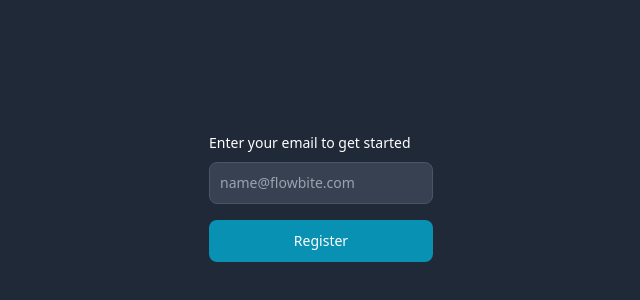
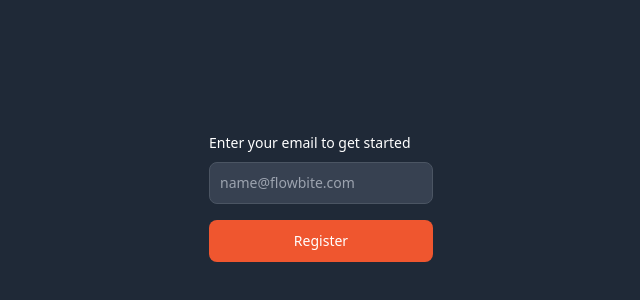
Before and after one commit to jeremyrdavis/thanksgivingaidemo, a React (Vite) app in the folder src/main/webui/: page / in a window 1280 px wide. Shown: the part 204-504 px from the top of the page, without its empty margins (319-959 px from the left). Built offline with nearby package versions, Linux system fonts and the light colour scheme.

Commit message:
replaced 'cyan' with svelte colors

```diff
--- a/src/main/webui/tailwind.config.js
+++ b/src/main/webui/tailwind.config.js
@@ -3,8 +3,90 @@ import flowbite from "flowbite-react/tailwind";
 /** @type {import('tailwindcss').Config} */
 export default {
   content: ["./index.html", "./src/**/*.{js,ts,jsx,tsx}", flowbite.content()],
+  plugins: [flowbite.plugin()],
   theme: {
-    extend: {},
-  },
-  plugins: [flowbite.plugin()],
+    extend: {
+      zIndex: {
+        '100': '100'
+      },
+      colors: {
+        // flowbite-svelte
+        cyan: {
+          50: '#FFF5F2',
+          100: '#FFF1EE',
+          200: '#FFE4DE',
+          300: '#FFD5CC',
+          400: '#FFBCAD',
+          500: '#FE795D',
+          600: '#EF562F',
+          700: '#EB4F27',
+          800: '#CC4522',
+          900: '#A5371B'
+        }
+        // pink
+        // primary: {"50":"#fdf2f8","100":"#fce7f3","200":"#fbcfe8","300":"#f9a8d4","400":"#f472b6","500":"#ec4899","600":"#db2777","700":"#be185d","800":"#9d174d","900":"#831843"}
+
+        // fuchsia
+        // primary: {"50":"#fdf4ff","100":"#fae8ff","200":"#f5d0fe","300":"#f0abfc","400":"#e879f9","500":"#d946ef","600":"#c026d3","700":"#a21caf","800":"#86198f","900":"#701a75"}
+
+        // purple
+        // primary: {"50":"#faf5ff","100":"#f3e8ff","200":"#e9d5ff","300":"#d8b4fe","400":"#c084fc","500":"#a855f7","600":"#9333ea","700":"#7e22ce","800":"#6b21a8","900":"#581c87"}
+
+        // violet
+        // primary: {"50":"#f5f3ff","100":"#ede9fe","200":"#ddd6fe","300":"#c4b5fd","400":"#a78bfa","500":"#8b5cf6","600":"#7c3aed","700":"#6d28d9","800":"#5b21b6","900":"#4c1d95"}
+
+        // indigo
+        // primary: {"50":"#eef2ff","100":"#e0e7ff","200":"#c7d2fe","300":"#a5b4fc","400":"#818cf8","500":"#6366f1","600":"#4f46e5","700":"#4338ca","800":"#3730a3","900":"#312e81"}
+
+        // blue
+        // primary: {"50":"#eff6ff","100":"#dbeafe","200":"#bfdbfe","300":"#93c5fd","400":"#60a5fa","500":"#3b82f6","600":"#2563eb","700":"#1d4ed8","800":"#1e40af","900":"#1e3a8a"}
+
+        // sky
+        // primary: {"50":"#f0f9ff","100":"#e0f2fe","200":"#bae6fd","300":"#7dd3fc","400":"#38bdf8","500":"#0ea5e9","600":"#0284c7","700":"#0369a1","800":"#075985","900":"#0c4a6e"}
+
+        // cyan
+        // primary: {"50":"#ecfeff","100":"#cffafe","200":"#a5f3fc","300":"#67e8f9","400":"#22d3ee","500":"#06b6d4","600":"#0891b2","700":"#0e7490","800":"#155e75","900":"#164e63"}
+
+        // teal
+        // primary: {"50":"#f0fdfa","100":"#ccfbf1","200":"#99f6e4","300":"#5eead4","400":"#2dd4bf","500":"#14b8a6","600":"#0d9488","700":"#0f766e","800":"#115e59","900":"#134e4a"}
+
+        // emerald
+        // primary: {"50":"#ecfdf5","100":"#d1fae5","200":"#a7f3d0","300":"#6ee7b7","400":"#34d399","500":"#10b981","600":"#059669","700":"#047857","800":"#065f46","900":"#064e3b"}
+
+        // green
+        // primary: {"50":"#f0fdf4","100":"#dcfce7","200":"#bbf7d0","300":"#86efac","400":"#4ade80","500":"#22c55e","600":"#16a34a","700":"#15803d","800":"#166534","900":"#14532d"}
+
+        // lime
+        // primary: {"50":"#f7fee7","100":"#ecfccb","200":"#d9f99d","300":"#bef264","400":"#a3e635","500":"#84cc16","600":"#65a30d","700":"#4d7c0f","800":"#3f6212","900":"#365314"}
+
+        // yellow
+        // primary: {"50":"#fefce8","100":"#fef9c3","200":"#fef08a","300":"#fde047","400":"#facc15","500":"#eab308","600":"#ca8a04","700":"#a16207","800":"#854d0e","900":"#713f12"}
+
+        // amber
+        // primary: {"50":"#fffbeb","100":"#fef3c7","200":"#fde68a","300":"#fcd34d","400":"#fbbf24","500":"#f59e0b","600":"#d97706","700":"#b45309","800":"#92400e","900":"#78350f"}
+
+        // orange
+        // primary: {"50":"#fff7ed","100":"#ffedd5","200":"#fed7aa","300":"#fdba74","400":"#fb923c","500":"#f97316","600":"#ea580c","700":"#c2410c","800":"#9a3412","900":"#7c2d12"}
+
+        // red
+        // primary: {"50":"#fef2f2","100":"#fee2e2","200":"#fecaca","300":"#fca5a5","400":"#f87171","500":"#ef4444","600":"#dc2626","700":"#b91c1c","800":"#991b1b","900":"#7f1d1d"}
+
+        // stone
+        // primary: {"50":"#fafaf9","100":"#f5f5f4","200":"#e7e5e4","300":"#d6d3d1","400":"#a8a29e","500":"#78716c","600":"#57534e","700":"#44403c","800":"#292524","900":"#1c1917"}
+
+        // neutral
+        // primary: {"50":"#fafafa","100":"#f5f5f5","200":"#e5e5e5","300":"#d4d4d4","400":"#a3a3a3","500":"#737373","600":"#525252","700":"#404040","800":"#262626","900":"#171717"}
+
+        // zinc
+        // primary: {"50":"#fafafa","100":"#f4f4f5","200":"#e4e4e7","300":"#d4d4d8","400":"#a1a1aa","500":"#71717a","600":"#52525b","700":"#3f3f46","800":"#27272a","900":"#18181b"}
+
+        // gray
+        // primary: {"50":"#f9fafb","100":"#f3f4f6","200":"#e5e7eb","300":"#d1d5db","400":"#9ca3af","500":"#6b7280","600":"#4b5563","700":"#374151","800":"#1f2937","900":"#111827"}
+
+        // slate
+        // primary: {"50":"#f8fafc","100":"#f1f5f9","200":"#e2e8f0","300":"#cbd5e1","400":"#94a3b8","500":"#64748b","600":"#475569","700":"#334155","800":"#1e293b","900":"#0f172a"}
+      }
+    }
+  }
+
 };
```
